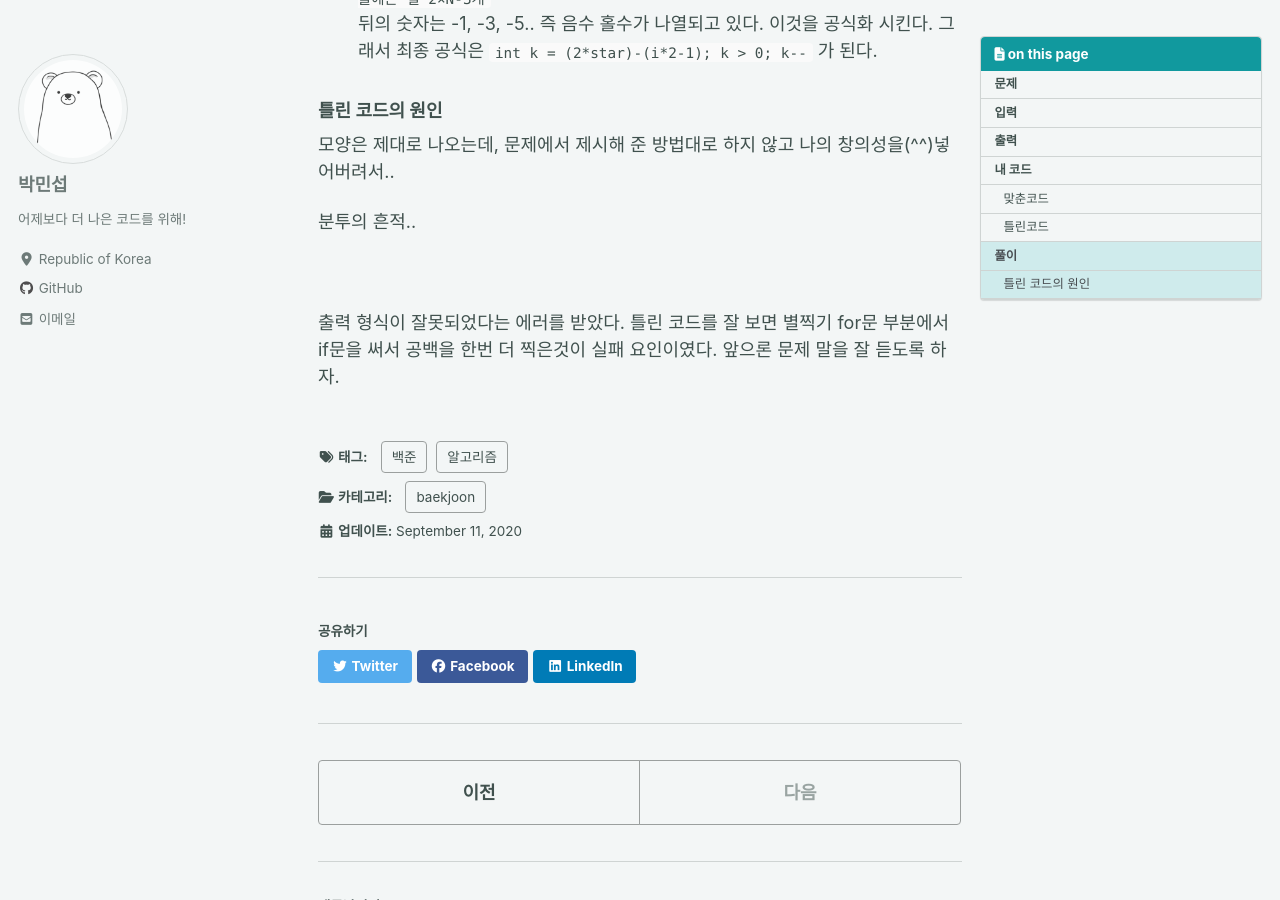
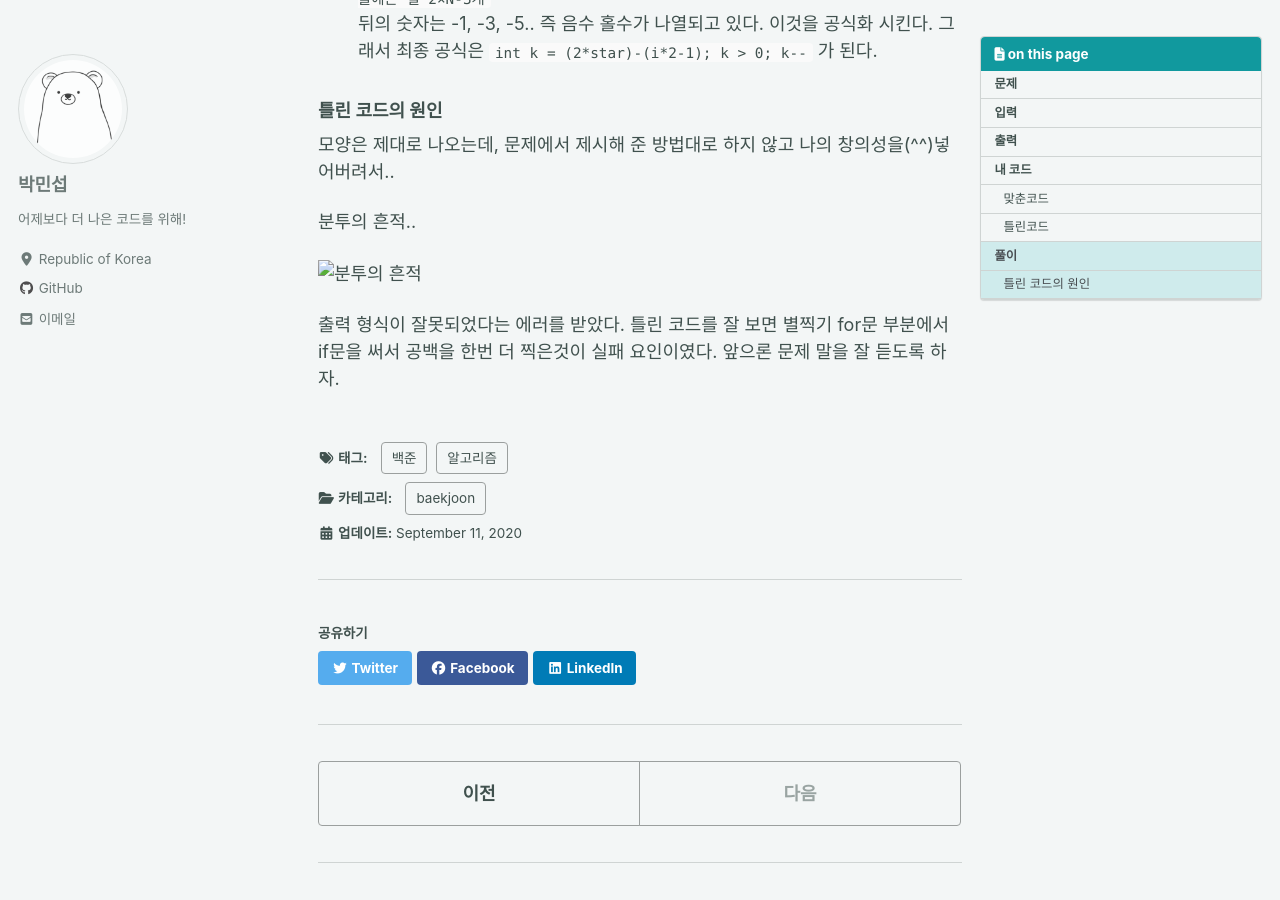
Before and after one commit to parkminseob/parkminseob.github.io, a Jekyll site: the page built from _posts/baekjoon/2020-09-11-baekjoon-2443.md, in a window 1280 px wide and 900 px high, scrolled down 2640 px. Built offline with Jekyll 4.4.1, drawn with Linux system fonts in a browser that asks for light colours; cached includes are drawn as plain includes; nearby versions of some CDN libraries; comment, search, counter and statistics services are not loaded.

Commit message:
알고리즘

```diff
--- a/_posts/baekjoon/2020-09-11-baekjoon-2443.md
+++ b/_posts/baekjoon/2020-09-11-baekjoon-2443.md
@@ -125,6 +125,6 @@ Scanner scanner = new Scanner(System.in);
 
 분투의 흔적..
 
-![](/home/sub/사진/분투의 흔적.png)
+![분투의 흔적](/home/sub/parkminseob.github.io/assets/images/post/myImage/분투의 흔적.png)
 
 출력 형식이 잘못되었다는 에러를 받았다. 틀린 코드를 잘 보면 별찍기 for문 부분에서 if문을 써서 공백을 한번 더 찍은것이 실패 요인이였다. 앞으론 문제 말을 잘 듣도록 하자.
```
Also changed, not shown: assets/images/post/jvm/jvm-heap-area.png (deleted), assets/images/post/jvm/jvm-stack.png (deleted), assets/images/post/jvm/jvm-structure.png (deleted), assets/images/post/jvm/statistics-java.png (deleted), assets/images/post/myImage/분투의 흔적.png (added).
